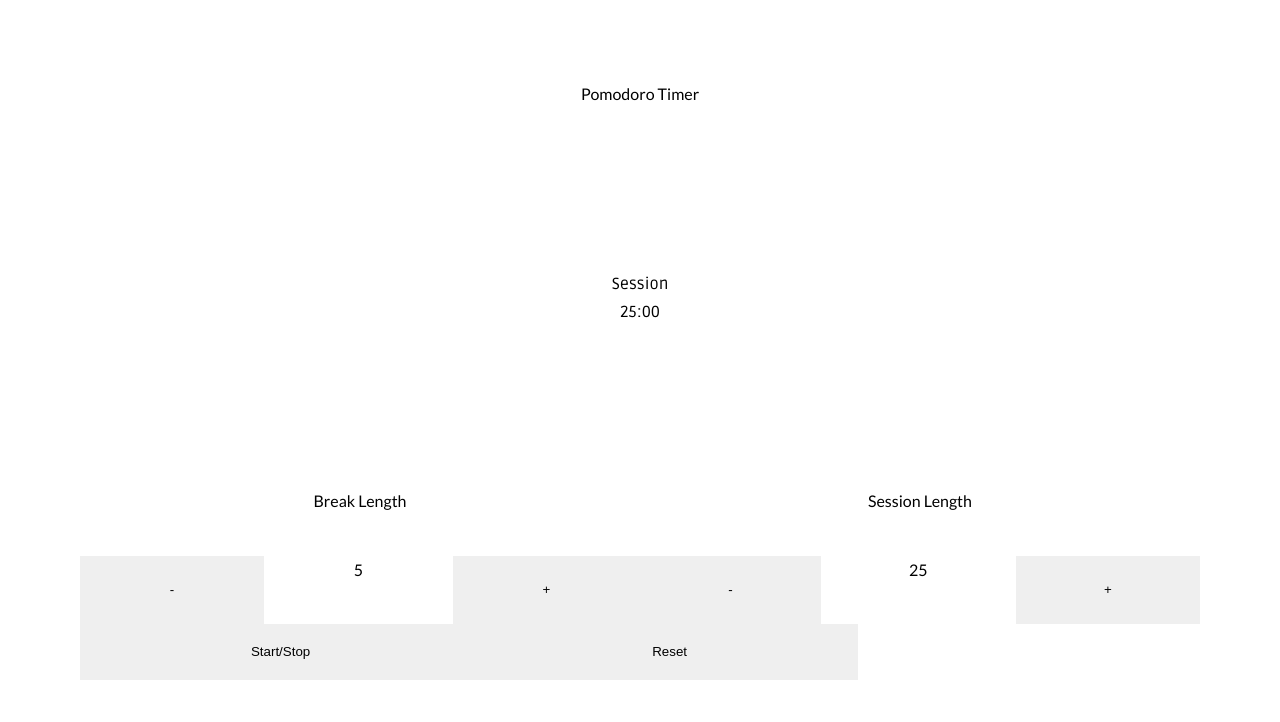
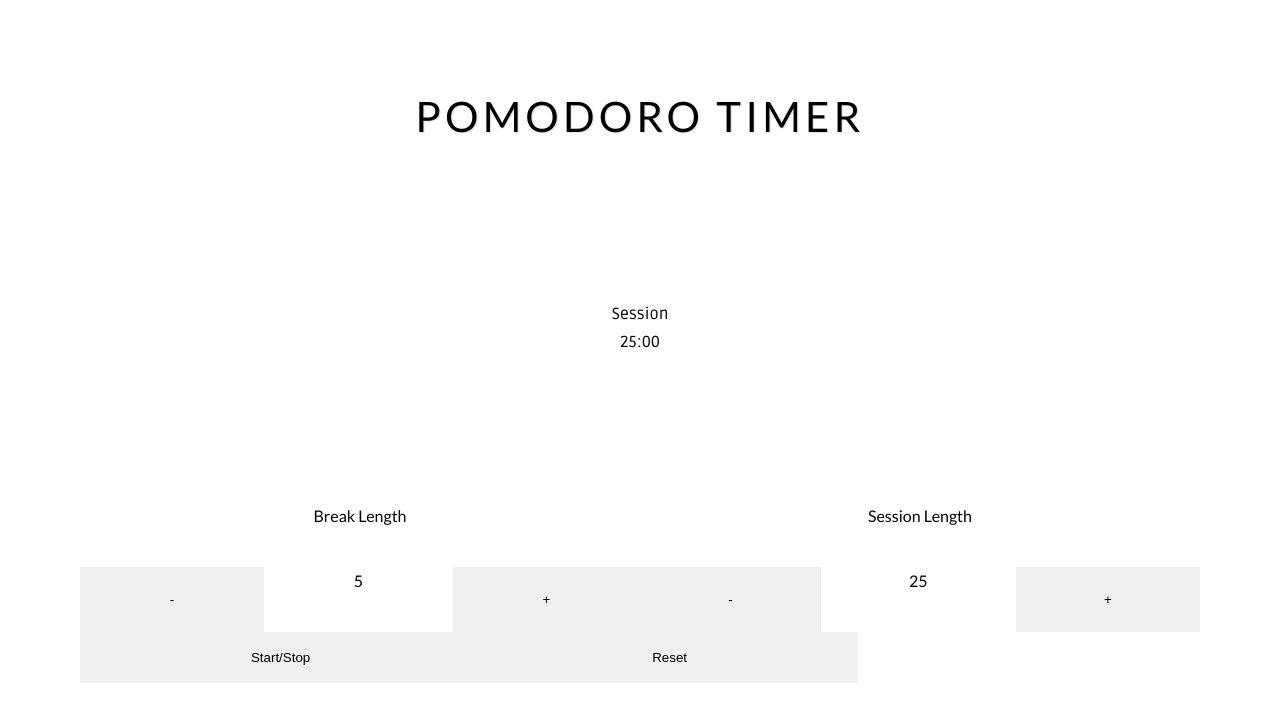
Before and after one commit to 5t4r8ucK/05-build-a-25-5-clock, a React (Create React App) app: page / in a window 1280 px wide. Shown: the top 722 px of the page. Built offline with nearby package versions, Linux system fonts and the light colour scheme.

Commit message:
Changed title to a header element, added styles

```diff
--- a/src/components/title.js
+++ b/src/components/title.js
@@ -1,8 +1,13 @@
-import styled, { css } from 'styled-components';
+import styled from 'styled-components';
+import * as variables from './variables.js';
+import StyledHeader from './styledHeader.js';
 
-const Title = styled.section`
-  // Display and Box Model
-  text-align: center;
-`;
-
+const Title = styled(StyledHeader)`
+  &#title {
+    // Typography
+    font-size: ${variables.fonts.sizes.h4};
+    text-shadow: 0.03em 0.03em ${variables.colors.color.black.b_10};
+    text-transform: uppercase;
+  }
+`
 export default Title;
```
